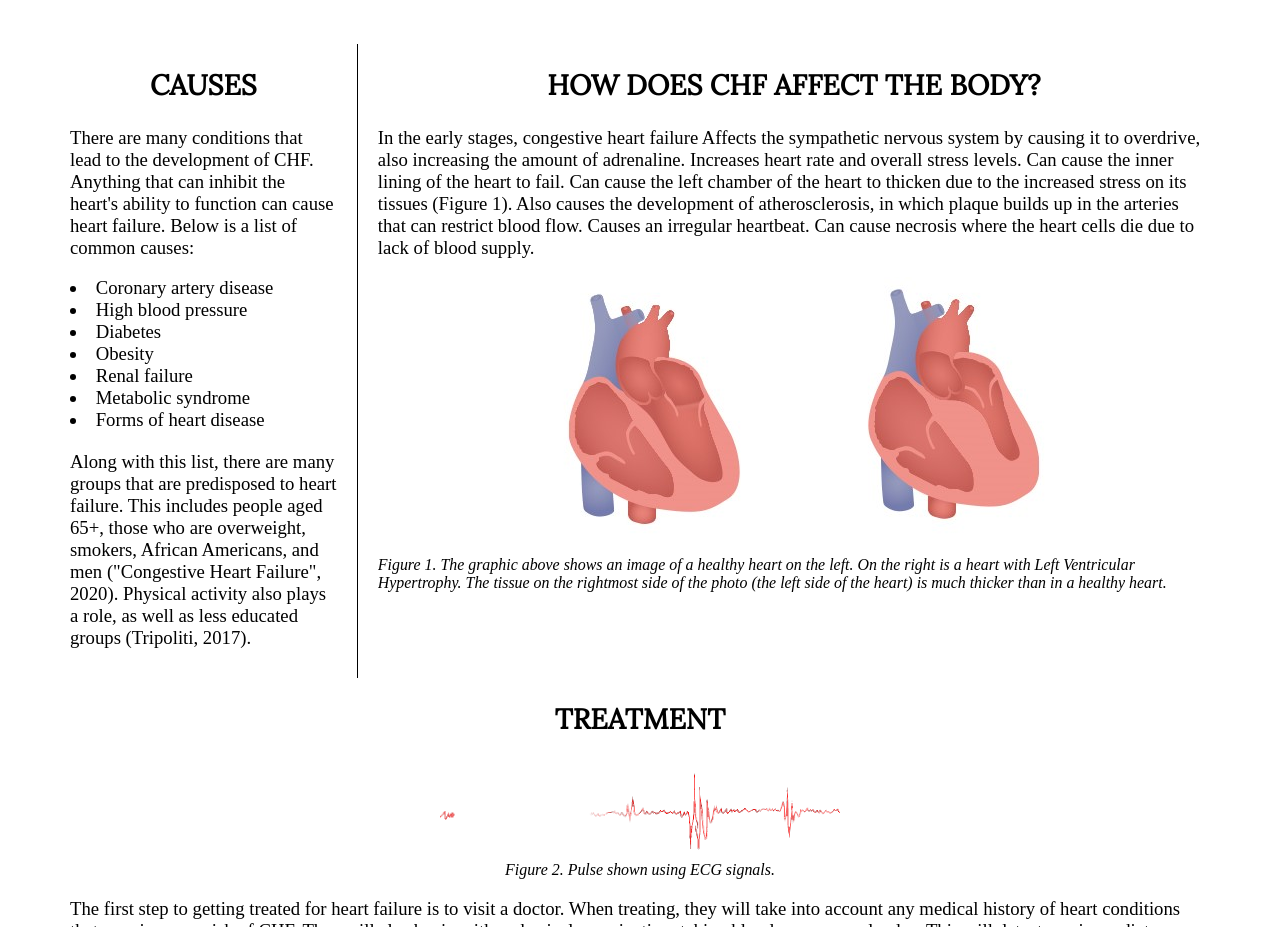
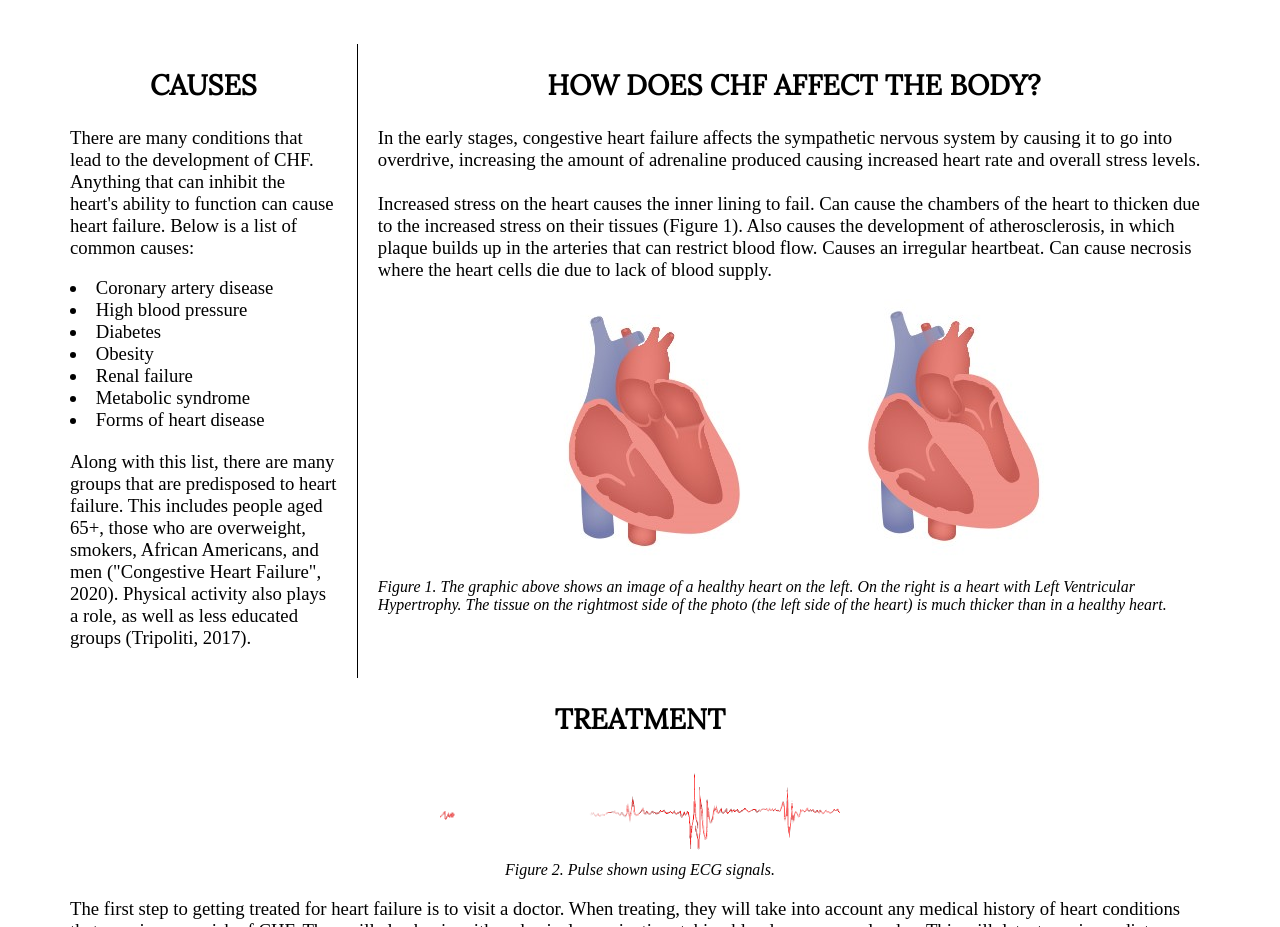
Before and after one commit to emzarts/congestive-heart-failure, a plain HTML site: page index.html in a window 1280 px wide. Shown: the part 1180-2107 px from the top of the page. Drawn offline with Linux system fonts and the light colour scheme.

Commit message:
some changes to text

```diff
--- a/index.html
+++ b/index.html
@@ -178,12 +178,12 @@
           <h2>How Does CHF Affect the Body?</h2>
           <p>
             In the early stages, congestive heart failure
-            Affects the sympathetic nervous system by causing it to overdrive,
-            also increasing the amount
-            of adrenaline. Increases heart rate and overall stress levels.
-            Can cause the inner lining of the heart to fail. Can
-            cause the left chamber of the heart to thicken due to the increased
-            stress on its tissues (Figure 1). Also causes the development of
+            affects the sympathetic nervous system by causing it to go into overdrive,
+            increasing the amount of adrenaline produced causing increased heart rate and overall stress levels.
+            <br><br>
+            Increased stress on the heart causes the inner lining to fail. Can
+            cause the chambers of the heart to thicken due to the increased
+            stress on their tissues (Figure 1). Also causes the development of
             atherosclerosis, in which plaque builds up in the arteries that can
             restrict blood flow. Causes an irregular heartbeat. Can cause necrosis
             where the heart cells die due to lack of blood supply.
```
